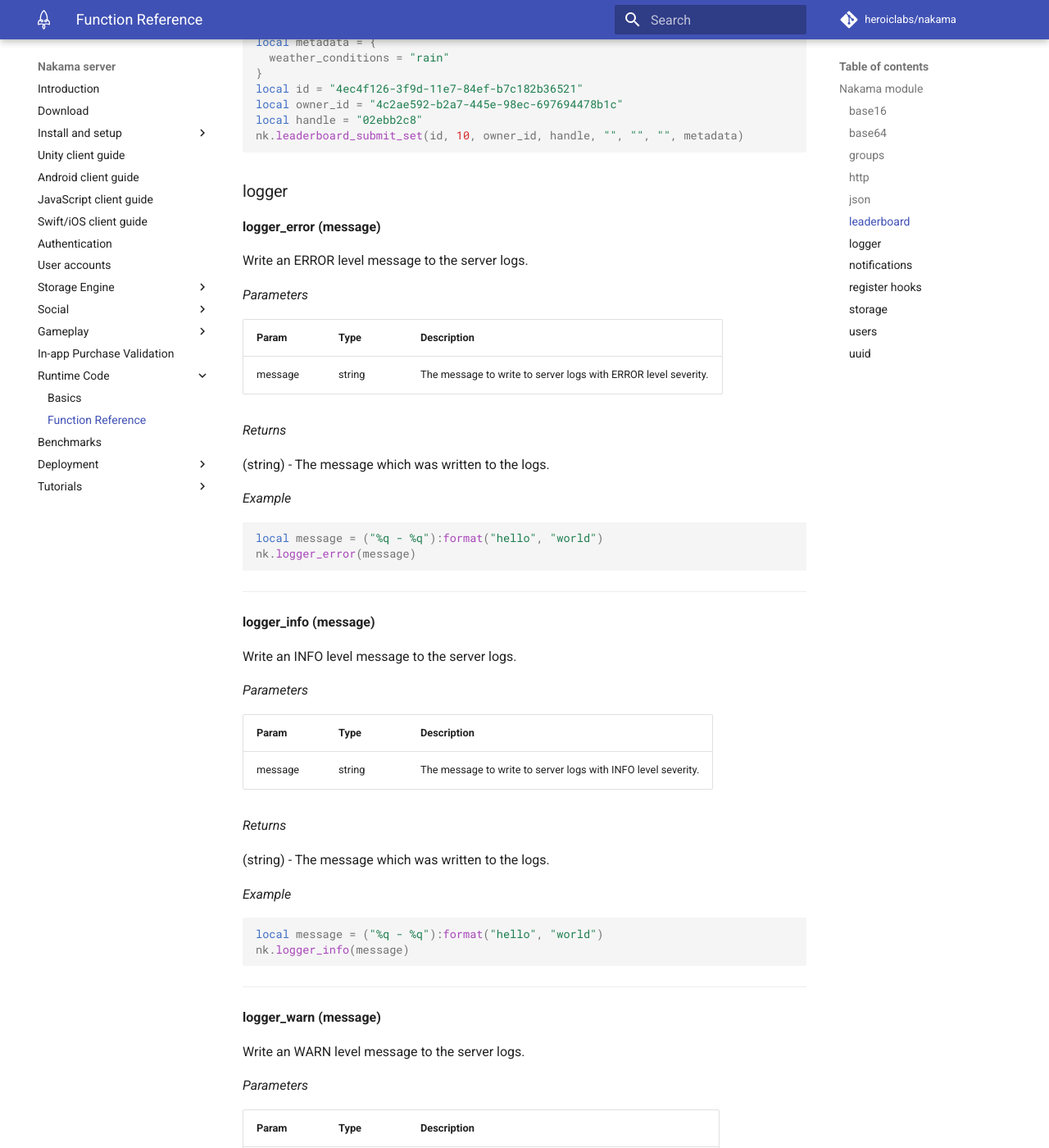
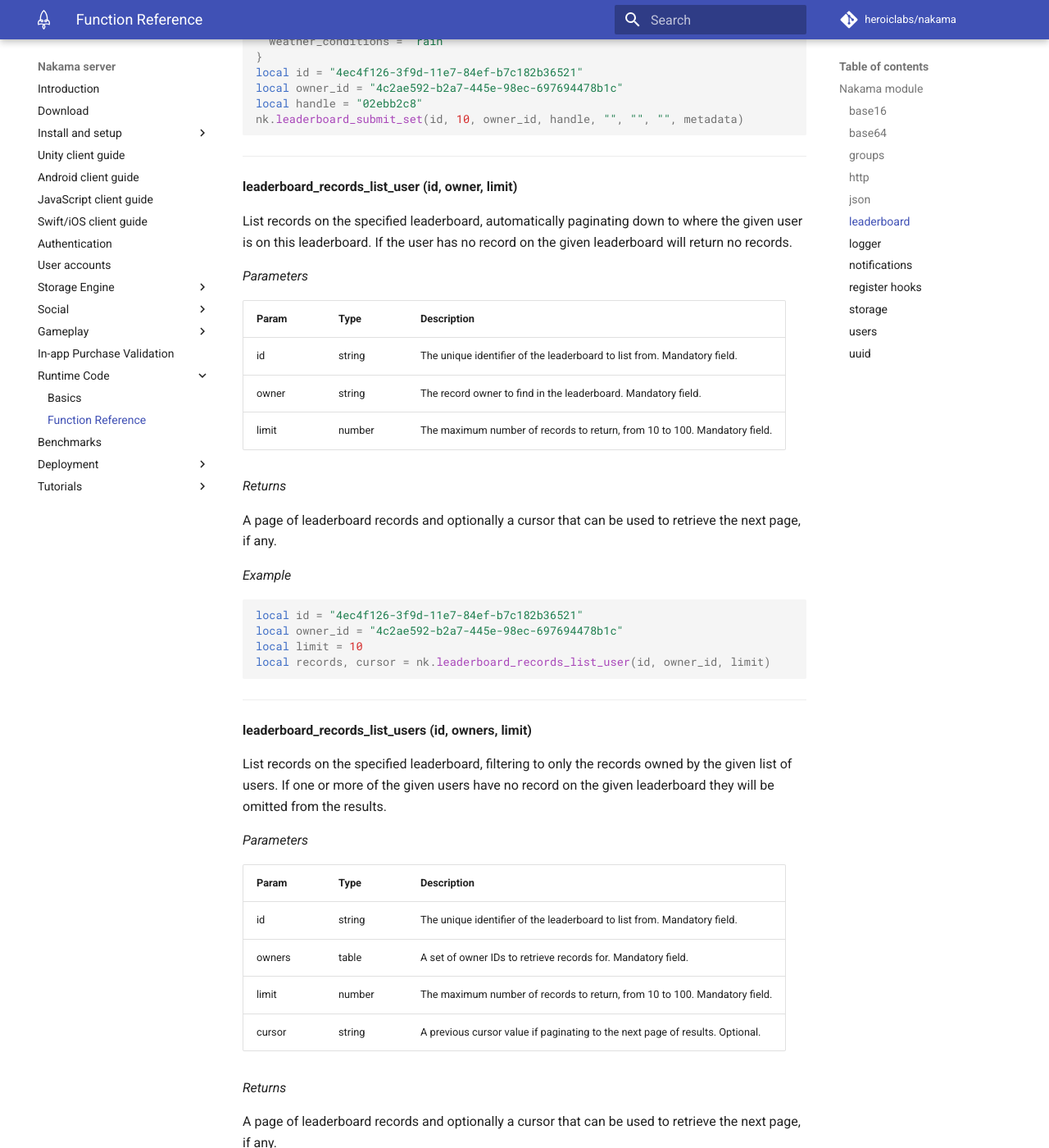
Before and after one commit to heroiclabs/nakama-docs, an MkDocs documentation site: the page built from docs/runtime-code-function-reference.md, in a window 1280 px wide and 1400 px high, scrolled down 8618 px. Shown: the whole window at 82% size. Built offline with MkDocs 1.6.1 and Material for MkDocs 9.7.7, drawn with Linux system fonts in a browser that asks for light colours; comment, search, counter and statistics services are not loaded; old or Windows-style settings are respelled for this version of MkDocs; some of the changed text lies outside the part shown.

Commit message:
Document missing leaderboard record list functions

````diff
--- a/docs/runtime-code-function-reference.md
+++ b/docs/runtime-code-function-reference.md
@@ -347,7 +347,7 @@
 
 | Param | Type | Description |
 | ----- | ---- | ----------- |
-| id | string | The unique identifier for the new leaderboard. This is used by clients to submit scores. Mandatory field. |
+| id | string | The unique identifier for the leaderboard to submit to. Mandatory field. |
 | value | number | The value to update the leaderboard with. Mandatory field. |
 | owner | string | The owner of this submission. Mandatory field. |
 | handle | string | The owner handle of this submission. Optional. |
@@ -366,6 +366,65 @@
 local owner_id = "4c2ae592-b2a7-445e-98ec-697694478b1c"
 local handle = "02ebb2c8"
 nk.leaderboard_submit_set(id, 10, owner_id, handle, "", "", "", metadata)
+```
+
+---
+
+__leaderboard_records_list_user (id, owner, limit)__
+
+List records on the specified leaderboard, automatically paginating down to where the given user is on this leaderboard. If the user has no record on the given leaderboard will return no records.
+
+_Parameters_
+
+| Param | Type | Description |
+| ----- | ---- | ----------- |
+| id | string | The unique identifier of the leaderboard to list from. Mandatory field. |
+| owner | string | The record owner to find in the leaderboard. Mandatory field. |
+| limit | number | The maximum number of records to return, from 10 to 100. Mandatory field. |
+
+_Returns_
+
+A page of leaderboard records and optionally a cursor that can be used to retrieve the next page, if any.
+
+_Example_
+
+```lua
+local id = "4ec4f126-3f9d-11e7-84ef-b7c182b36521"
+local owner_id = "4c2ae592-b2a7-445e-98ec-697694478b1c"
+local limit = 10
+local records, cursor = nk.leaderboard_records_list_user(id, owner_id, limit)
+```
+
+---
+
+__leaderboard_records_list_users (id, owners, limit)__
+
+List records on the specified leaderboard, filtering to only the records owned by the given list of users. If one or more of the given users have no record on the given leaderboard they will be omitted from the results.
+
+_Parameters_
+
+| Param | Type | Description |
+| ----- | ---- | ----------- |
+| id | string | The unique identifier of the leaderboard to list from. Mandatory field. |
+| owners | table | A set of owner IDs to retrieve records for. Mandatory field. |
+| limit | number | The maximum number of records to return, from 10 to 100. Mandatory field. |
+| cursor | string | A previous cursor value if paginating to the next page of results. Optional. |
+
+_Returns_
+
+A page of leaderboard records and optionally a cursor that can be used to retrieve the next page, if any.
+
+_Example_
+
+```lua
+local id = "4ec4f126-3f9d-11e7-84ef-b7c182b36521"
+local owners = {
+  "4c2ae592-b2a7-445e-98ec-697694478b1c",
+  "f15526e8-6cf8-49a8-b4c8-0b1e4c32a1d7"
+}
+local limit = 10
+local previous_cursor = nil
+local records, cursor = nk.leaderboard_records_list_users(id, owner_ids, limit, previous_cursor)
 ```
 
 ### logger
````
Also changed, not shown: docs/gameplay-matchmaker.md (+1 -1 lines).
